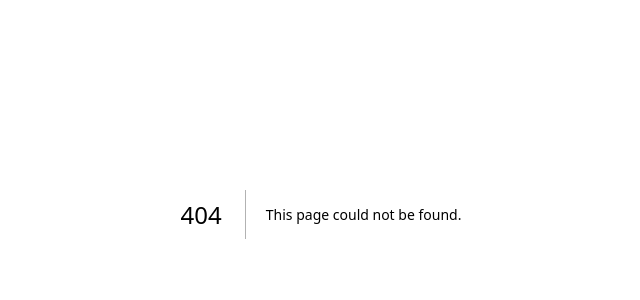
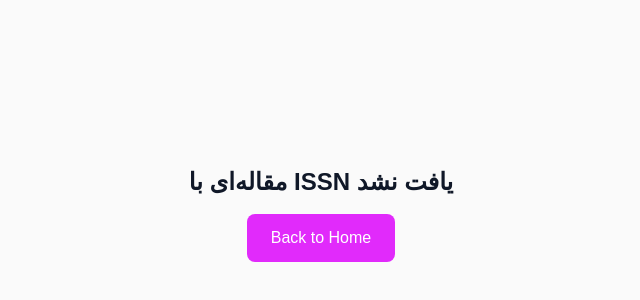
Before and after one commit to Zarpoosh/-Article-Search, a Next.js app: page /result in a window 1280 px wide. Before the commit this address had no page. Shown: the part 186-486 px from the top of the page, without its empty margins (319-959 px from the left). Built offline with nearby package versions, Linux system fonts and the light colour scheme.

Commit message:
first commit

```diff
--- a/app/page.tsx
+++ b/app/page.tsx
@@ -1,65 +1,53 @@
-import Image from "next/image";
+"use client";
+
+import { useState } from "react";
+import { useRouter } from "next/navigation";
 
 export default function Home() {
+  const [issn, setIssn] = useState("");
+  const router = useRouter();
+
+  const handleSearch = (e: React.FormEvent) => {
+    e.preventDefault();
+
+    if (issn.trim()) {
+      router.push(`/result?issn=${encodeURIComponent(issn)}`);
+      setIssn("");
+    }
+  };
+
   return (
-    <div className="flex min-h-screen items-center justify-center bg-zinc-50 font-sans dark:bg-black">
-      <main className="flex min-h-screen w-full max-w-3xl flex-col items-center justify-between py-32 px-16 bg-white dark:bg-black sm:items-start">
-        <Image
-          className="dark:invert"
-          src="/next.svg"
-          alt="Next.js logo"
-          width={100}
-          height={20}
-          priority
-        />
-        <div className="flex flex-col items-center gap-6 text-center sm:items-start sm:text-left">
-          <h1 className="max-w-xs text-3xl font-semibold leading-10 tracking-tight text-black dark:text-zinc-50">
-            To get started, edit the page.tsx file.
-          </h1>
-          <p className="max-w-md text-lg leading-8 text-zinc-600 dark:text-zinc-400">
-            Looking for a starting point or more instructions? Head over to{" "}
-            <a
-              href="https://vercel.com/templates?framework=next.js&utm_source=create-next-app&utm_medium=appdir-template-tw&utm_campaign=create-next-app"
-              className="font-medium text-zinc-950 dark:text-zinc-50"
-            >
-              Templates
-            </a>{" "}
-            or the{" "}
-            <a
-              href="https://nextjs.org/learn?utm_source=create-next-app&utm_medium=appdir-template-tw&utm_campaign=create-next-app"
-              className="font-medium text-zinc-950 dark:text-zinc-50"
-            >
-              Learning
-            </a>{" "}
-            center.
-          </p>
-        </div>
-        <div className="flex flex-col gap-4 text-base font-medium sm:flex-row">
-          <a
-            className="flex h-12 w-full items-center justify-center gap-2 rounded-full bg-foreground px-5 text-background transition-colors hover:bg-[#383838] dark:hover:bg-[#ccc] md:w-[158px]"
-            href="https://vercel.com/new?utm_source=create-next-app&utm_medium=appdir-template-tw&utm_campaign=create-next-app"
-            target="_blank"
-            rel="noopener noreferrer"
-          >
-            <Image
-              className="dark:invert"
-              src="/vercel.svg"
-              alt="Vercel logomark"
-              width={16}
-              height={16}
-            />
-            Deploy Now
-          </a>
-          <a
-            className="flex h-12 w-full items-center justify-center rounded-full border border-solid border-black/[.08] px-5 transition-colors hover:border-transparent hover:bg-black/[.04] dark:border-white/[.145] dark:hover:bg-[#1a1a1a] md:w-[158px]"
-            href="https://nextjs.org/docs?utm_source=create-next-app&utm_medium=appdir-template-tw&utm_campaign=create-next-app"
-            target="_blank"
-            rel="noopener noreferrer"
-          >
-            Documentation
-          </a>
-        </div>
-      </main>
-    </div>
+    <form
+      onSubmit={handleSearch}
+      className="flex min-h-screen items-center justify-center bg-zinc-50 font-sans dark:bg-black"
+    >
+      <input
+        type="text"
+        value={issn}
+        onChange={(e) => setIssn(e.target.value)}
+        className="border-fuchsia-400 border w-1/2 lg:w-1/4 h-12 rounded-xl p-2 outline-0"
+        placeholder="Enter ISSN (ex: 0009-2022)"
+      />
+      <button
+        type="submit"
+        className="m-2 rounded-lg bg-fuchsia-500 flex p-2 hover:bg-fuchsia-600 cursor-pointer text-white items-center gap-2"
+      >
+        Search
+        <svg
+          xmlns="http://www.w3.org/2000/svg"
+          fill="none"
+          viewBox="0 0 24 24"
+          strokeWidth={1.5}
+          stroke="currentColor"
+          className="size-6"
+        >
+          <path
+            strokeLinecap="round"
+            strokeLinejoin="round"
+            d="m21 21-5.197-5.197m0 0A7.5 7.5 0 1 0 5.196 5.196a7.5 7.5 0 0 0 10.607 10.607Z"
+          />
+        </svg>
+      </button>
+    </form>
   );
 }
--- /dev/null
+++ b/app/result/page.tsx
@@ -0,0 +1,95 @@
+"use client";
+
+import { useSearchParams } from "next/navigation";
+import { useEffect, useState } from "react";
+import Link from "next/link";
+import journalData from "@/data/mockData";
+
+interface Journal {
+  rank: number;
+  fullTitle: string;
+  abbreviatedTitle: string;
+  category: string;
+  issn: string;
+  totalCites: number;
+  journalImpactFactor: number;
+  impactFactorWithoutSelfCites: number;
+  fiveYearImpactFactor: number;
+  immediacyIndex: number;
+  eigenfactorScore: number;
+  articleInfluenceScore: number;
+}
+
+export default function Result() {
+  const searchParams = useSearchParams();
+  const issn = searchParams.get("issn") || "";
+  const [journal, setJournal] = useState<Journal | null>(null);
+  const [loading, setLoading] = useState(true);
+
+  useEffect(() => {
+    // استفاده از setTimeout برای جلوگیری از synchronous setState
+    const timer = setTimeout(() => {
+      if (issn) {
+        const foundJournal = journalData.find(j => j.issn === issn);
+        setJournal(foundJournal || null);
+        setLoading(false);
+      } else {
+        setLoading(false);
+      }
+    }, 0);
+
+    return () => clearTimeout(timer);
+  }, [issn]);
+
+  // یا روش بهتر: استفاده از useMemo برای محاسبه مقدار
+  // const journal = useMemo(() => {
+  //   return issn ? journalData.find(j => j.issn === issn) || null : null;
+  // }, [issn]);
+
+  if (loading) {
+    return (
+      <div className="min-h-screen bg-zinc-50 dark:bg-black flex items-center justify-center">
+        <div className="text-center">
+          <div className="animate-spin rounded-full h-12 w-12 border-b-2 border-fuchsia-500 mx-auto"></div>
+          <p className="mt-4 text-gray-600">Searching...</p>
+        </div>
+      </div>
+    );
+  }
+
+  if (!journal) {
+    return (
+      <div className="min-h-screen bg-zinc-50 dark:bg-black flex items-center justify-center">
+        <div className="text-center">
+          <h1 className="text-2xl font-bold text-gray-900 dark:text-white mb-4">
+            مقاله‌ای با ISSN
+            <span className="text-fuchsia-500"> {issn}</span>
+            یافت نشد
+          </h1>
+          <Link
+            href="/"
+            className="inline-flex items-center gap-2 bg-fuchsia-500 text-white px-6 py-3 rounded-lg hover:bg-fuchsia-600 transition-colors"
+          >
+            Back to Home
+          </Link>
+        </div>
+      </div>
+    );
+  }
+
+  return (
+    <div className="min-h-screen bg-zinc-50 dark:bg-black p-8">
+      <div className="max-w-2xl mx-auto">
+        <Link href="/" className="text-fuchsia-500 mb-4 inline-block">← Back</Link>
+        <h1 className="text-3xl font-bold mb-4">{journal.fullTitle}</h1>
+        <div className=" p-6 rounded-lg shadow">
+          <p><strong>ISSN:</strong> {journal.issn}</p>
+          <p><strong>Rank:</strong> {journal.rank}</p>
+          <p><strong>Category:</strong> {journal.category}</p>
+          <p><strong>Total Cites:</strong> {journal.totalCites}</p>
+          <p><strong>Impact Factor:</strong> {journal.journalImpactFactor}</p>
+        </div>
+      </div>
+    </div>
+  );
+}
--- /dev/null
+++ b/data/mockData.ts
@@ -0,0 +1,60 @@
+export const journalData = [
+  {
+    rank: 1,
+    fullTitle: "CAACASCER_DORSAL FOR CLEAR-DARK",
+    abbreviatedTitle: "CAACASCER-FLUSI",
+    category: "ONCELLORY",
+    issn: "0009-2022",
+    totalCites: 28870,
+    journalImpactFactor: 344.585,
+    impactFactorWithoutSelfCites: 244.298,
+    fiveYearImpactFactor: 161.803,
+    immediacyIndex: 49.172,
+    eigenfactorScore: 0.00000,
+    articleInfluenceScore: 40.50
+  },
+  {
+    rank: 2,
+    fullTitle: "NEW ENGLAND JOURNAL OF MEDICINE",
+    abbreviatedTitle: "NEW ENG J MED",
+    category: "MEDICINE, GENERAL & INTERNAL",
+    issn: "0008-6793",
+    totalCites: 332896,
+    journalImpactFactor: 79.258,
+    impactFactorWithoutSelfCites: 79.537,
+    fiveYearImpactFactor: 67.512,
+    immediacyIndex: 16.777,
+    eigenfactorScore: 0.70000,
+    articleInfluenceScore: 29.423
+  },
+  {
+    rank: 3,
+    fullTitle: "LANCET",
+    abbreviatedTitle: "LANCET",
+    category: "MEDICINE, GENERAL & INTERNAL",
+    issn: "0110-0746",
+    totalCites: 223209,
+    journalImpactFactor: 53.254,
+    impactFactorWithoutSelfCites: 51.099,
+    fiveYearImpactFactor: 57.666,
+    immediacyIndex: 13.03,
+    eigenfactorScore: 0.452140,
+    articleInfluenceScore: 21.006
+  },
+  {
+    rank: 4,
+    fullTitle: "CHEMICAL REVIEWS",
+    abbreviatedTitle: "CHEM REV",
+    category: "CHEMISTRY, MULTIDISCIPLINARY",
+    issn: "0009-2665",
+    totalCites: 175096,
+    journalImpactFactor: 52.613,
+    impactFactorWithoutSelfCites: 52.000,
+    fiveYearImpactFactor: 54.198,
+    immediacyIndex: 23.157,
+    eigenfactorScore: 0.500000,
+    articleInfluenceScore: 15.981
+  }
+];
+
+export default journalData;
```
Also changed, not shown: package.json (+7 -6 lines), 1 other file (tests, documents, lock files or other folders).
